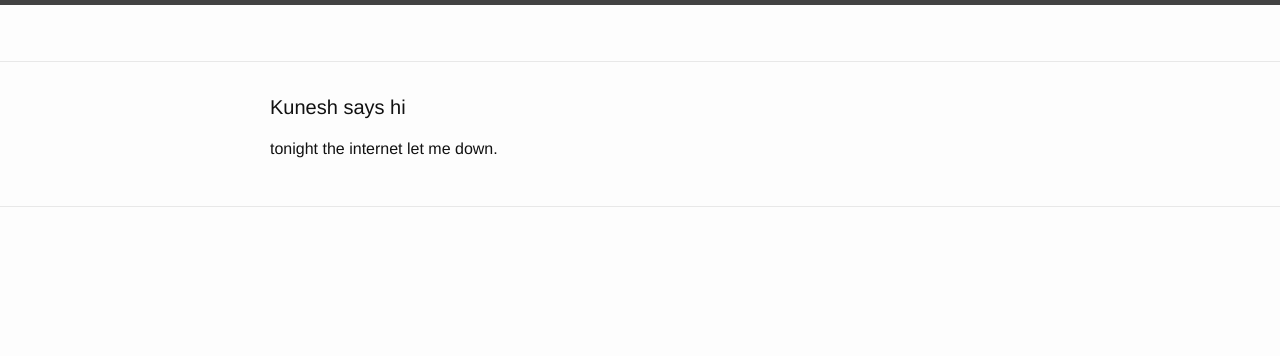
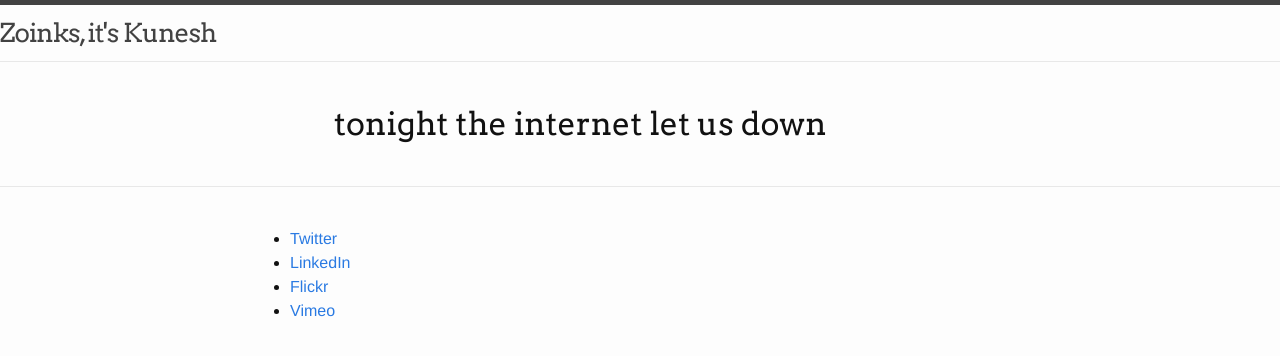
Before and after one commit to jdkunesh/jdkunesh.github.io, a Jekyll site: the page built from index.html, in a window 1280 px wide. Shown: the top 356 px of the page. Built offline with Jekyll 4.4.1, drawn with Linux system fonts in a browser that asks for light colours.

Commit message:
moving towards a home page

```diff
--- a/_config.yml
+++ b/_config.yml
@@ -6,11 +6,11 @@
 # 'jekyll serve'. If you change this file, please restart the server process.
 
 # Site settings
-title: Howdy, it's Kunesh
+title: Zoinks, it's Kunesh
 email: jdkunesh@gmail.com
 description: > # this means to ignore newlines until "baseurl:"
   The personal site of Jason Daniel Kunesh. Sometime mustachiod Chicagoan. Hiya!
-baseurl: "/" # the subpath of your site, e.g. /blog
+baseurl: "" # the subpath of your site, e.g. /blog
 url: "http://jdkunesh.com" # the base hostname & protocol for your site
 twitter_username: jdkunesh
 github_username:  jdkunesh
--- a/_includes/footer.html
+++ b/_includes/footer.html
@@ -1,9 +1,18 @@
 <footer class="site-footer">
 
   <div class="wrapper">
+
+		<ul style="margin: 10px 0 0 20px;">
+			<li><a href="http://www.twitter.com/jdkunesh/">Twitter</a></li>
+			<li><a href="http://www.linkedin.com/in/jasonkunesh/">LinkedIn</a></li>
+			<li><a href="http://www.flickr.com/photos/jdkunesh/">Flickr</a></li>
+			<li><a href="http://vimeo.com/jdkunesh">Vimeo</a></li>
+
+		</ul>
+
 <!-- //
+
     <h2 class="footer-heading">{{ site.title }}</h2>
-
     <div class="footer-col-wrapper">
       <div class="footer-col footer-col-1">
         <ul class="contact-list">
--- a/_includes/header.html
+++ b/_includes/header.html
@@ -1,8 +1,22 @@
+
+
+	<header class="site-header">
+		<h1>
+<!--//
+			<span class="smalltype">the only authorized online self-published guide to</span><br>
+			<span id="bigcopy">EVERYTHING</span><br>
+			<span class="smalltype" style="margin: -40px 0 0 0;">there is to know about</span><br>
+			<a href="http://jdkunesh.com">jdKUNESH</a>
+//-->
+			<a class="site-title" href="{{ site.baseurl }}/">{{ site.title }}</a>
+		</h1>
+	</header>
+<!--//
 <header class="site-header">
 
   <div class="wrapper">
 
-<!--//    <a class="site-title" href="{{ site.baseurl }}/">{{ site.title }}</a>
+<a class="site-title" href="{{ site.baseurl }}/">{{ site.title }}</a>
 
     <nav class="site-nav">
       <a href="#" class="menu-icon">
@@ -21,8 +35,10 @@
         {% endfor %}
       </div>
     </nav>
-//-->
+
 
   </div>
 
 </header>
+
+//-->
--- a/index.html
+++ b/index.html
@@ -2,10 +2,61 @@
 layout: default
 ---
 
+
+<link href='http://fonts.googleapis.com/css?family=Arvo:regular,bold,italic' rel='stylesheet' type='text/css'>
+
+
+<style>
+body {
+	font-size:1em;
+}
+	h1 { font-family: 'Arvo', arial, serif; font-weight: bold;
+	font-size:6em;
+	line-height:.8em;
+	}
+
+	h1 #bigcopy {
+		letter-spacing:.09em;
+	}
+
+	h1 a {text-decoration: none;}
+
+	br {margin:0;}
+	.smalltype {
+		font-size:.25em;
+		line-height:.125em;
+		font-weight: normal;
+		font-style: italic;
+
+	}
+
+	h2, h3 {
+	font-family: 'Arvo', arial, serif;
+	font-weight: normal;
+	font-size:2em;
+	line-height:1em; }
+
+	.home {margin:1em 4em;}
+
+	footer {
+		margin: 0 auto;
+	}
+
+	#container {
+		min-width:66%;
+		max-width:33%;
+	}
+
+
+    /* jekyll style overrides */
+
+    .icon {width:10%;}
+
+</style>
 <div class="home">
+<h1 class="page-heading"></h1>
+<h3>tonight the internet let us down</h3>
 
-  <h1 class="page-heading">Kunesh says hi</h1>
-<p>tonight the internet let me down.</p>
 
 <!--//
 
```
Also changed, not shown: css/01.css (added, +9 -0 lines).
